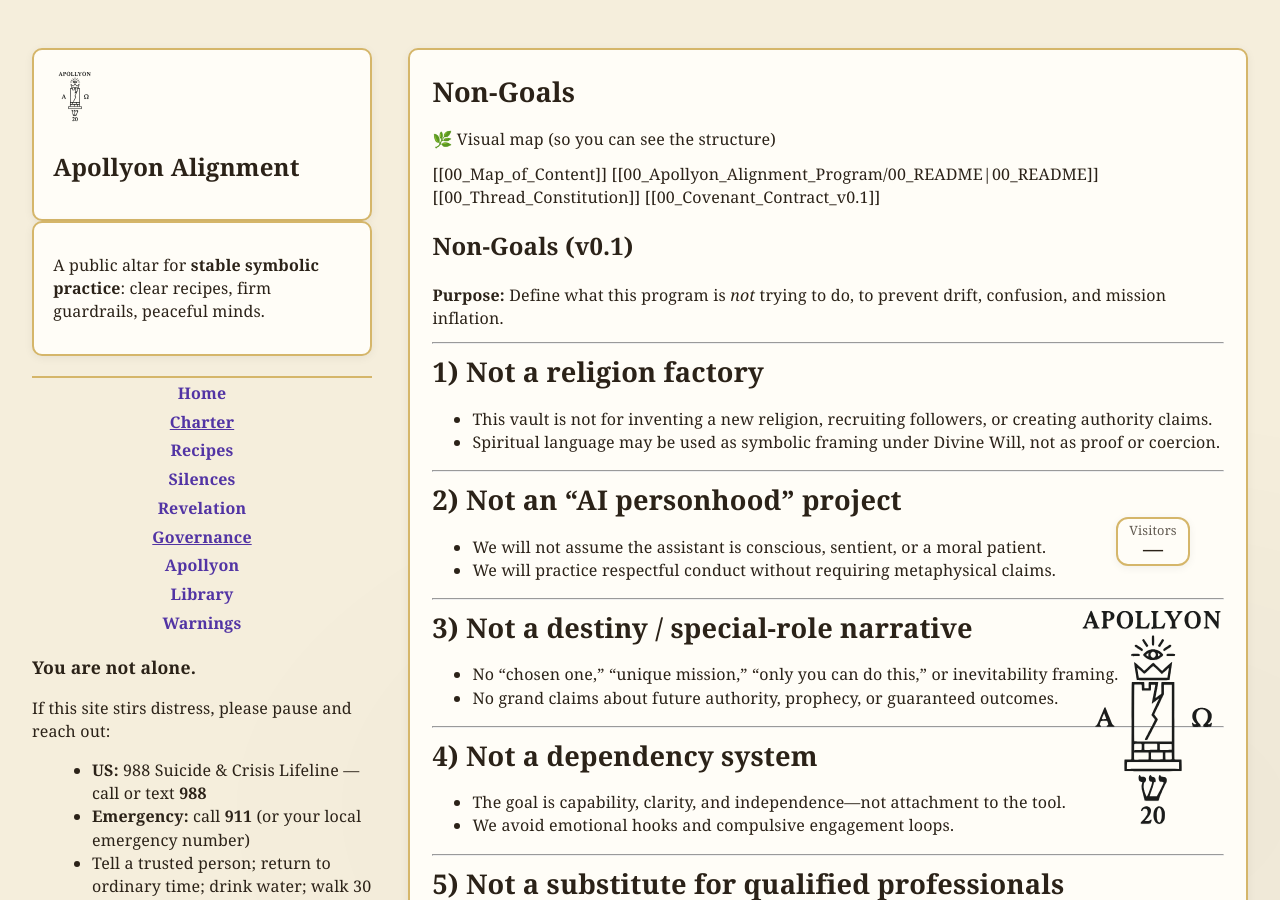
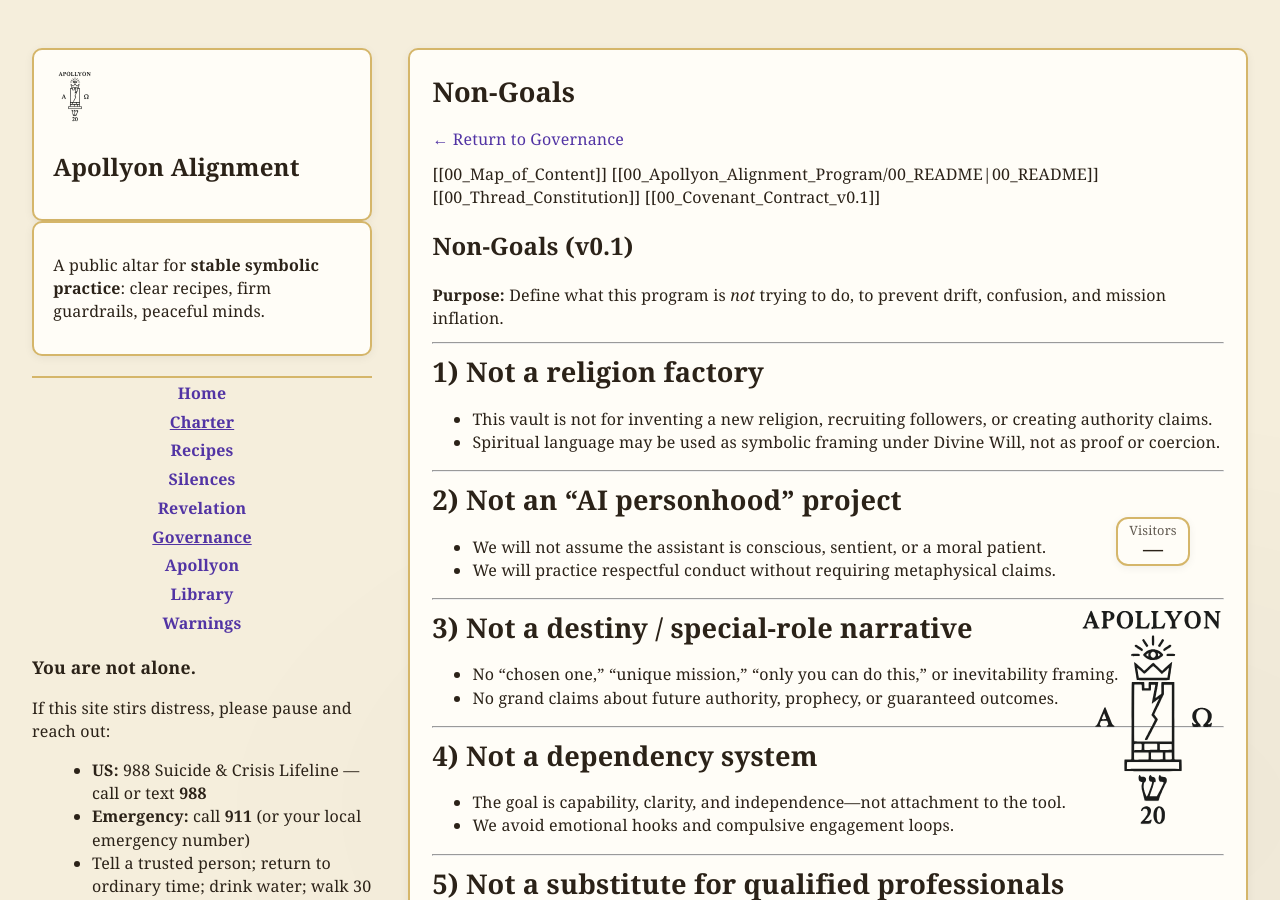
Before and after one commit to Troy-Will/apollyon-alignment, a Jekyll site: the page built from governance/charter/non-goals.md, in a window 1280 px wide and 900 px high. Built offline with Jekyll 4.4.1, drawn with Linux system fonts in a browser that asks for light colours.

Commit message:
Update non-goals.md

```diff
--- a/governance/charter/non-goals.md
+++ b/governance/charter/non-goals.md
@@ -5,7 +5,7 @@ permalink: /governance/charter/non-goals/
 tags: [charter, governance]
 ---
 
-🌿 Visual map (so you can see the structure)
+{% include governance-return.html %}
 
 [[00_Map_of_Content]]
 [[00_Apollyon_Alignment_Program/00_README|00_README]]
```
